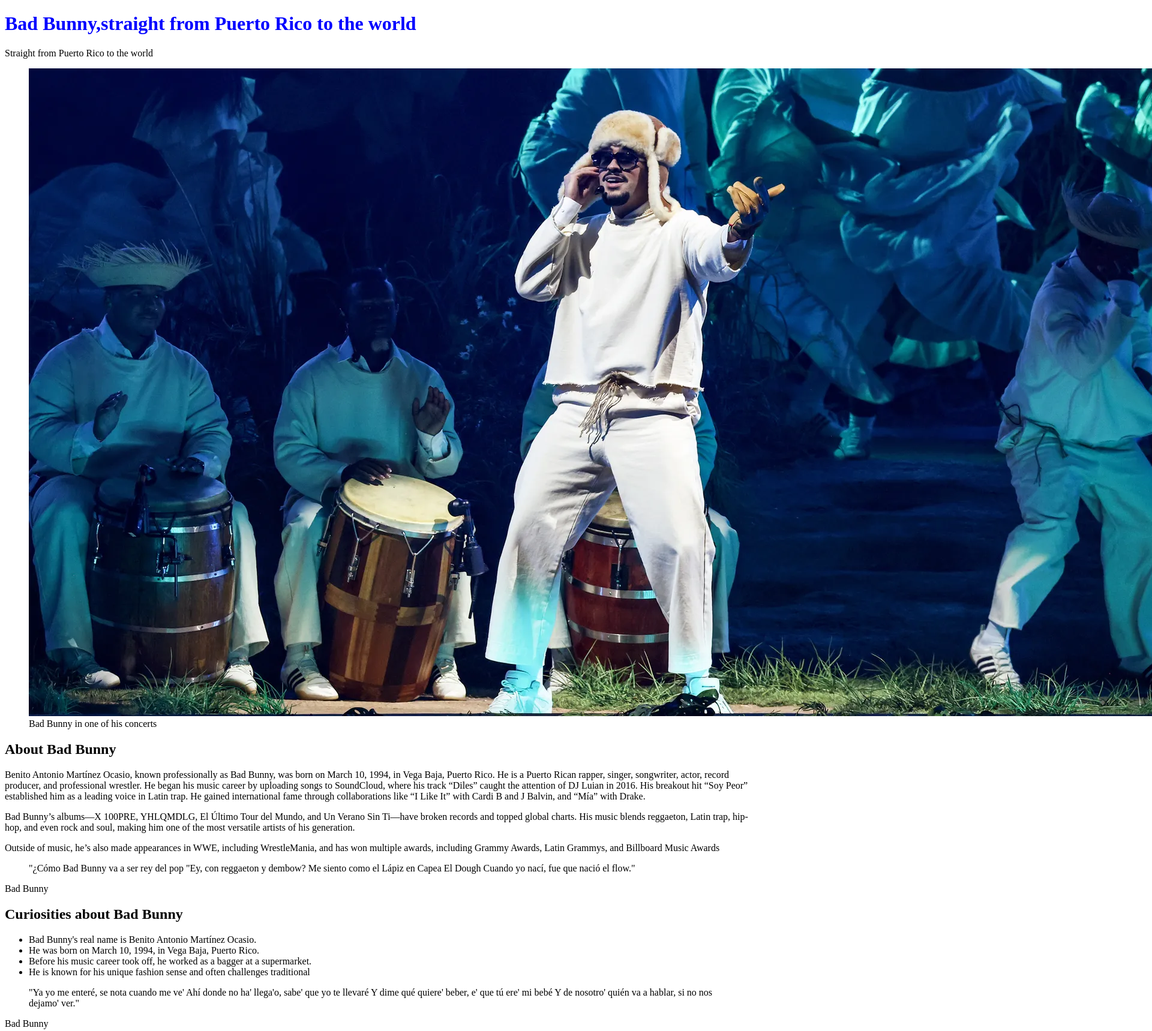
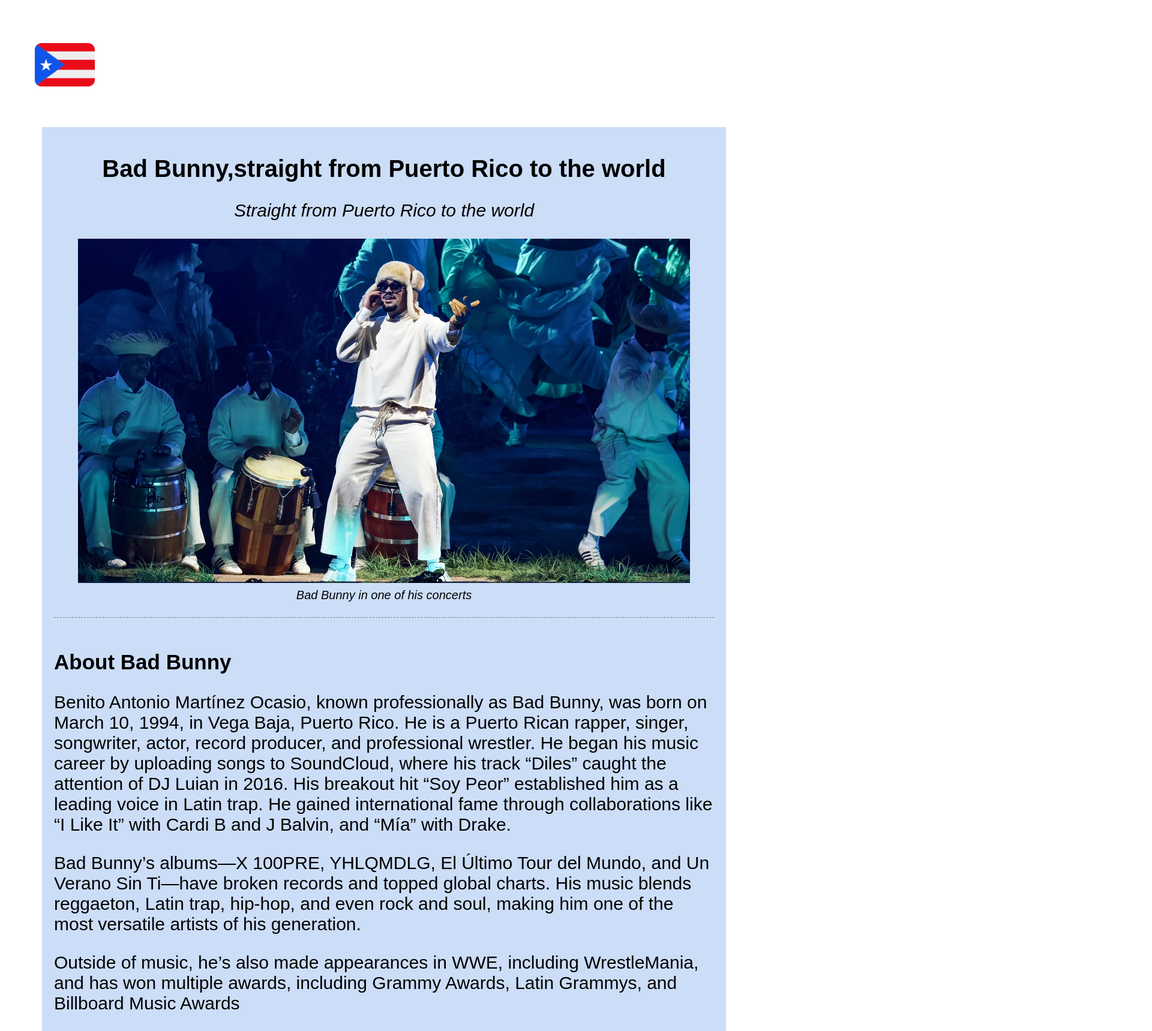
Before and after one commit to sierraperez/FullStack-Progress, a plain HTML site: page 4_Tribute_Singer/index.html in a window 1280 px wide. Shown: the top 1719 px of the page at 60% size, 1920 px wide, since content can reach past the window. Drawn offline with Linux system fonts and the light colour scheme.

Commit message:
Project 1 HTML + CSS

```diff
--- a/4_Tribute_Singer/CSS/styles.css
+++ b/4_Tribute_Singer/CSS/styles.css
@@ -1,3 +1,100 @@
-h1{
-    color: blue;
+html {
+  font-family: Arial, sans-serif;
+  background-color: #ffffff;
+  margin: 50px;
 }
+p {
+  font-size: 30px;
+}
+h2 {
+  font-size: 35px;
+}
+.flag-container{
+    position: sticky;
+    top: 10px;
+}
+.flag {
+    width: 100px;
+}
+
+.container {
+  background-color: #a1c1f08a;
+  max-width: 1100px;
+  position: relative;
+  margin: 50px auto;
+  padding: 20px;
+}
+.figcaption {
+  font-size: 20px;
+  font-style: italic;
+  margin-top: 5px;
+}
+/* Header */
+header {
+  text-align: center;
+  margin-bottom: 20px;
+}
+.main-title {
+  text-align: center;
+  color: #000000;
+  font-size: 40px;
+}
+.main-paragraph {
+  text-align: center;
+  color: #000000;
+  font-style: italic;
+}
+/* Main image */
+
+.featured-img {
+  text-align: center;
+  margin: 20px auto;
+}
+.imgs {
+  max-width: 100%; /* Responsive images */
+  height: auto;
+}
+
+/* Biography */
+.biography-container {
+  padding: 25px 0px;
+  margin: 25px 0px;
+  border-top: 1px dashed gray;
+  border-bottom: 1px dashed gray;
+}
+/*container lyrics*/
+
+.container-lyrics {
+  background-color: #ef6c6c87;
+  padding: 30px 0px;
+}
+.container-lyrics blockquote {
+  font-weight: bold;
+  font-size: 30px;
+}
+.container-lyrics p {
+  font-style: italic;
+  text-align: left;
+  margin-left: 20px;
+  font-size: 20px;
+  font-weight: bold;
+}
+/* Curiosities */
+.curiosities-container {
+  padding: 25px 0px;
+  margin: 25px 0px;
+  border-top: 1px dashed gray;
+  border-bottom: 1px dashed gray;
+  font-size: 30px;
+}
+.curiosities-container li {
+  height: 30px;
+}
+
+/* Mores images */
+.more-images-container {
+  display: flex;
+  justify-content: space-around;
+  flex-wrap: wrap;
+  gap: 20px;
+}
--- a/4_Tribute_Singer/index.html
+++ b/4_Tribute_Singer/index.html
@@ -8,6 +8,14 @@
   </head>
 
   <body>
+    <!-- Bandeira sticky -->
+    <div class="flag-container">
+      <img
+        src="/4_Tribute_Singer/img/PR flag.png"
+        alt="Puerto Rico Flag"
+        class="flag"
+      />
+    </div>
     <div class="container">
       <!-- Header -->
       <header>
@@ -20,10 +28,13 @@
       <div class="featured-img">
         <figure>
           <img
+            class="imgs"
             src="/4_Tribute_Singer/img/Bad Bunny img 1.webp"
             alt="Bad Bunny"
           />
-          <figcaption>Bad Bunny in one of his concerts</figcaption>
+          <figcaption class="figcaption">
+            Bad Bunny in one of his concerts
+          </figcaption>
         </figure>
       </div>
       <!-- Biography -->
@@ -87,40 +98,52 @@
       </div>
       <!-- Mores images -->
       <div class="more-images-container">
-        <div class="">
+        <div class="featured-img">
           <figure>
             <img
+              class="imgs"
               src="/4_Tribute_Singer/img/Bad Bunny img 2.webp"
               alt="Bad Bunny Concert"
             />
-            <figcaption>Bad Bunny in one of his concerts</figcaption>
+            <figcaption class="figcaption">
+              Bad Bunny in one of his concerts
+            </figcaption>
           </figure>
         </div>
-        <div class="">
+        <div class="featured-img">
           <figure>
             <img
+              class="imgs"
               src="/4_Tribute_Singer/img/Bad Bunny img 3.webp"
               alt="Bad Bunny Concert"
             />
-            <figcaption>Bad Bunny in one of his concerts</figcaption>
+            <figcaption class="figcaption">
+              Bad Bunny in one of his concerts
+            </figcaption>
           </figure>
         </div>
-        <div class="">
+        <div class="featured-img">
           <figure>
             <img
+              class="imgs"
               src="/4_Tribute_Singer/img/Bad Bunny img 4.webp"
               alt="Bad Bunny Concert"
             />
-            <figcaption>Bad Bunny in one of his concerts</figcaption>
+            <figcaption class="figcaption">
+              Bad Bunny in one of his concerts
+            </figcaption>
           </figure>
         </div>
-        <div class="">
+        <div class="featured-img">
           <figure>
             <img
+              class="imgs"
               src="/4_Tribute_Singer/img/Bad Bunny img 5.webp"
               alt="Bad Bunny Concert"
             />
-            <figcaption>Bad Bunny in one of his concerts</figcaption>
+            <figcaption class="figcaption">
+              Bad Bunny in one of his concerts
+            </figcaption>
           </figure>
         </div>
       </div>
```
Also changed, not shown: 4_Tribute_Singer/img/PR flag.png (added).
